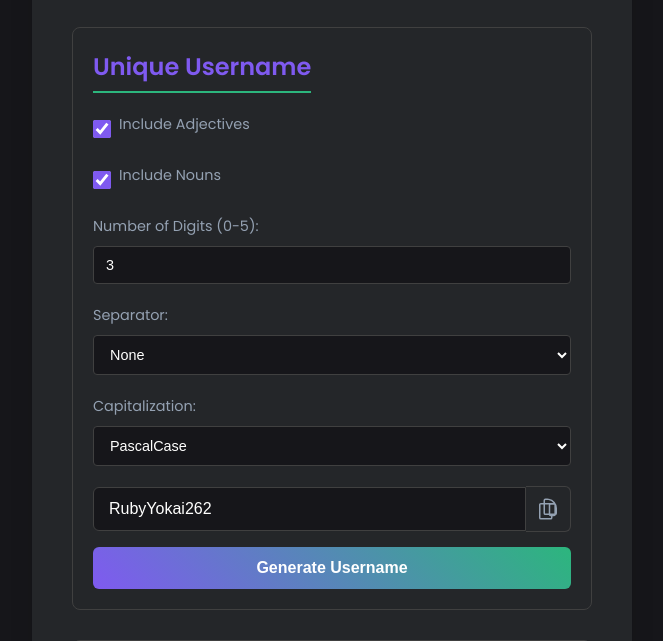
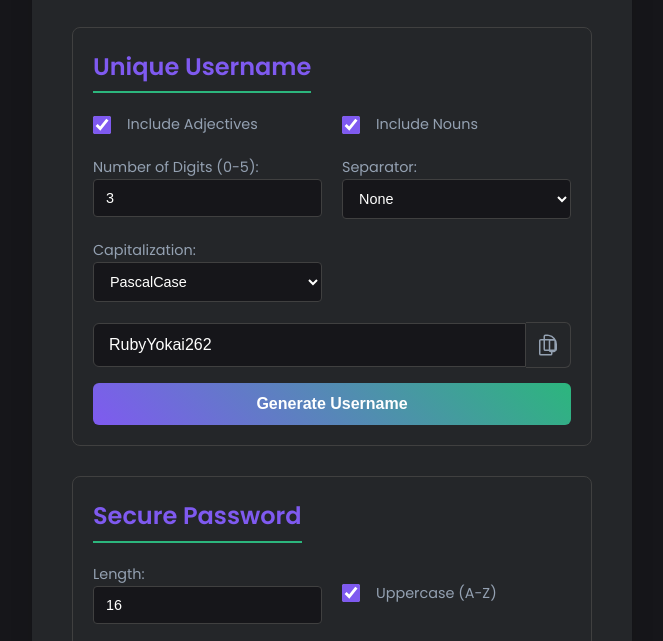
Before and after one commit to metalfurius/Generator, a plain HTML site: page index.html in a window 1280 px wide. Shown: the part 148-789 px from the top of the page, without its empty margins (308-971 px from the left). Drawn offline with Linux system fonts and the light colour scheme.

Commit message:
Update style.css

```diff
--- a/style.css
+++ b/style.css
@@ -151,7 +151,7 @@ header p {
 .options {
     margin-bottom: 20px;
     display: grid;
-    grid-template-columns: repeat(auto-fit, minmax(250px, 1fr)); /* Increased minmax value */
+    grid-template-columns: repeat(auto-fit, minmax(150px, 1fr)); /* Adjusted minmax for two columns */
     gap: 20px; /* Increased gap */
 }
 
@@ -167,14 +167,14 @@ header p {
 }
 
 .option-group label, .checkbox-group label {
-    margin-bottom: 8px;
     font-size: 0.9em;
     color: var(--text-light);
 }
 
 .checkbox-group label {
-    margin-left: 0; /* Reset margin-left */
+    margin-left: 8px; /* Add some space between checkbox and label */
     cursor: pointer;
+    margin-bottom: 0; /* Ensure no bottom margin for better vertical alignment */
 }
 
 .option-group input,
```
